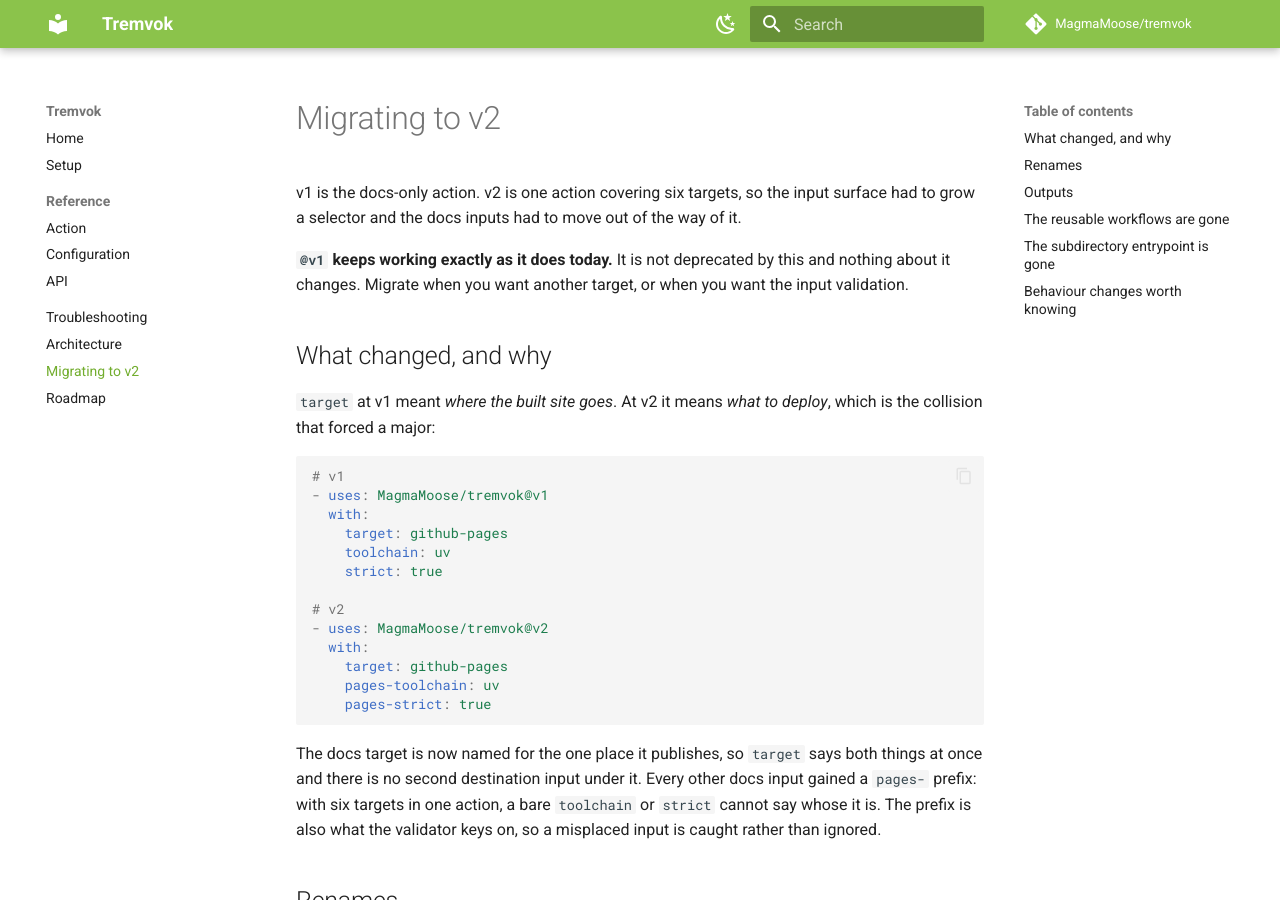
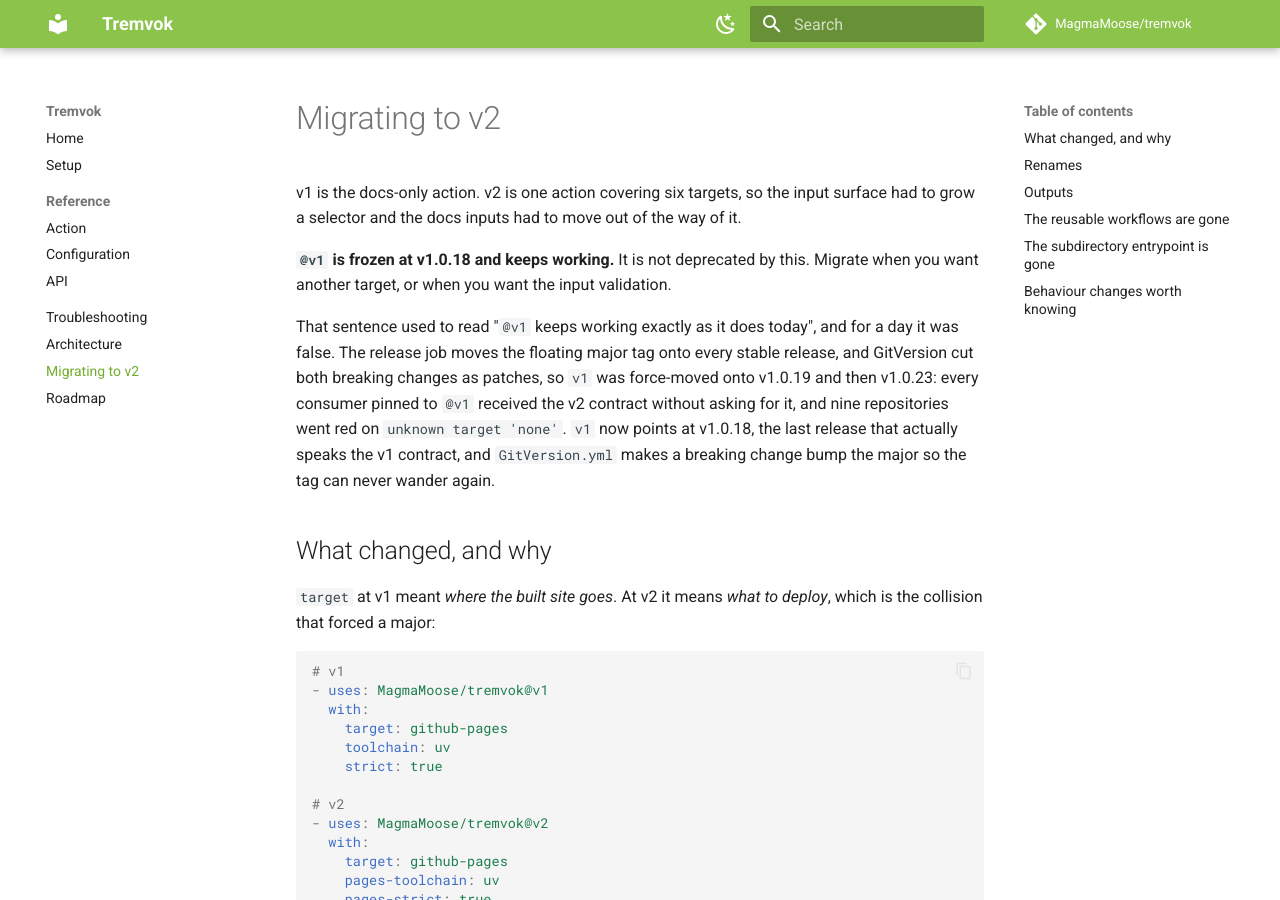
Before and after one commit to MagmaMoose/tremvok, an MkDocs documentation site: the page built from docs/migration.md, in a window 1280 px wide and 900 px high. Built offline with MkDocs 1.6.1 and Material for MkDocs 9.7.7, drawn with Linux system fonts in a browser that asks for light colours; comment, search, counter and statistics services are not loaded.

Commit message:
fix(release): stop v1 floating onto a breaking release (#28)
GitVersion runs on its built-in defaults here, which look for `+semver:` tokens
and know nothing about Conventional Commits. Every commit in this repository is a
conventional one, so `feat!:` and `BREAKING CHANGE:` were invisible and every
release since v1.0.0 came out a patch, including v1.0.19 (deleted both reusable
workflows) and v1.0.23 (renamed every docs input, removed the cloudflare-pages
target). release.yml then force-moved `v1` onto them, exactly as designed, and
nine repositories pinned to `@v1` received the v2 contract with no version change
to warn them. Seven went red on `unknown target 'none'` or
`unknown target 'cloudflare-pages'`.

GitVersion.yml adds the three bump-message patterns. Verified against GitVersion
6.x on this repository's own history, from the v1.0.22 tag:

  feat!: ...                     1.0.23 -> 2.0.0
  feat: ... BREAKING CHANGE: ..  1.0.23 -> 2.0.0
  feat: ...                      1.0.23 -> 1.1.0
  fix: / chore: / docs: ...      1.0.23 -> 1.0.23  (unchanged)

The tags are already corrected out of band: `v1` points at v1.0.18, the last
release that speaks the v1 contract, and v2.0.0 and `v2` point at the current
head. The docs said `@v1` was unchanged and that consumers should use `@v2`; the
first was false and the second did not exist. Both now hold.

```diff
--- a/docs/migration.md
+++ b/docs/migration.md
@@ -5,9 +5,16 @@
 v1 is the docs-only action. v2 is one action covering six targets, so the input surface had
 to grow a selector and the docs inputs had to move out of the way of it.
 
-**`@v1` keeps working exactly as it does today.** It is not deprecated by this and nothing
-about it changes. Migrate when you want another target, or when you want the input
-validation.
+**`@v1` is frozen at v1.0.18 and keeps working.** It is not deprecated by this. Migrate
+when you want another target, or when you want the input validation.
+
+That sentence used to read "`@v1` keeps working exactly as it does today", and for a day
+it was false. The release job moves the floating major tag onto every stable release, and
+GitVersion cut both breaking changes as patches, so `v1` was force-moved onto v1.0.19 and
+then v1.0.23: every consumer pinned to `@v1` received the v2 contract without asking for
+it, and nine repositories went red on `unknown target 'none'`. `v1` now points at
+v1.0.18, the last release that actually speaks the v1 contract, and `GitVersion.yml`
+makes a breaking change bump the major so the tag can never wander again.
 
 ## What changed, and why
 
```
Also changed, not shown: CHANGELOG.md (+23 -7 lines), GitVersion.yml (added, +13 -0 lines).
